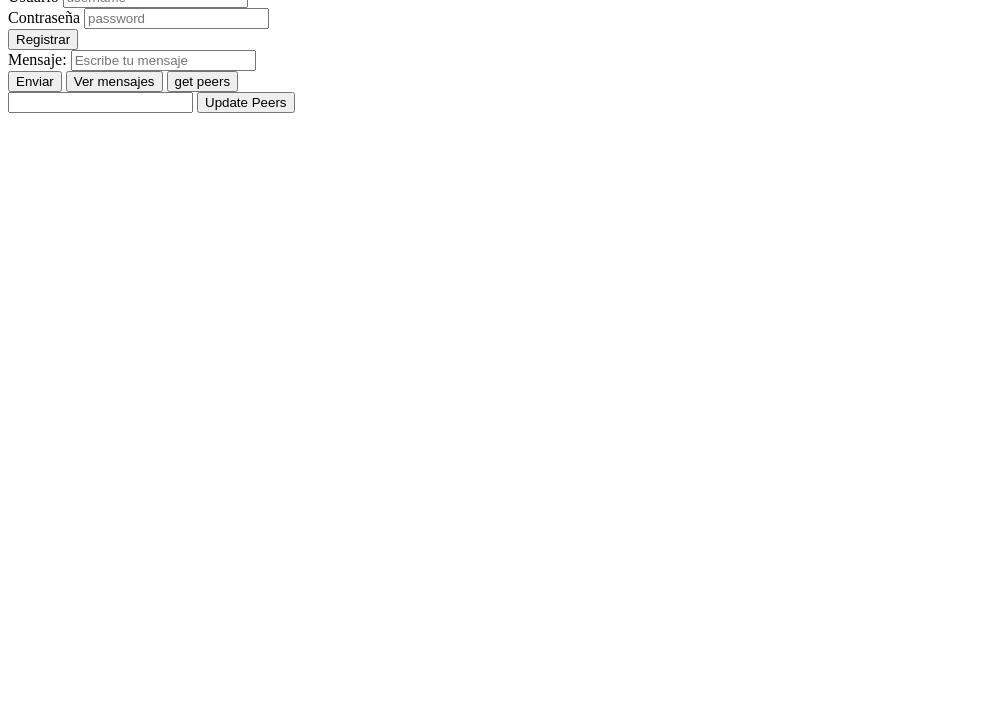
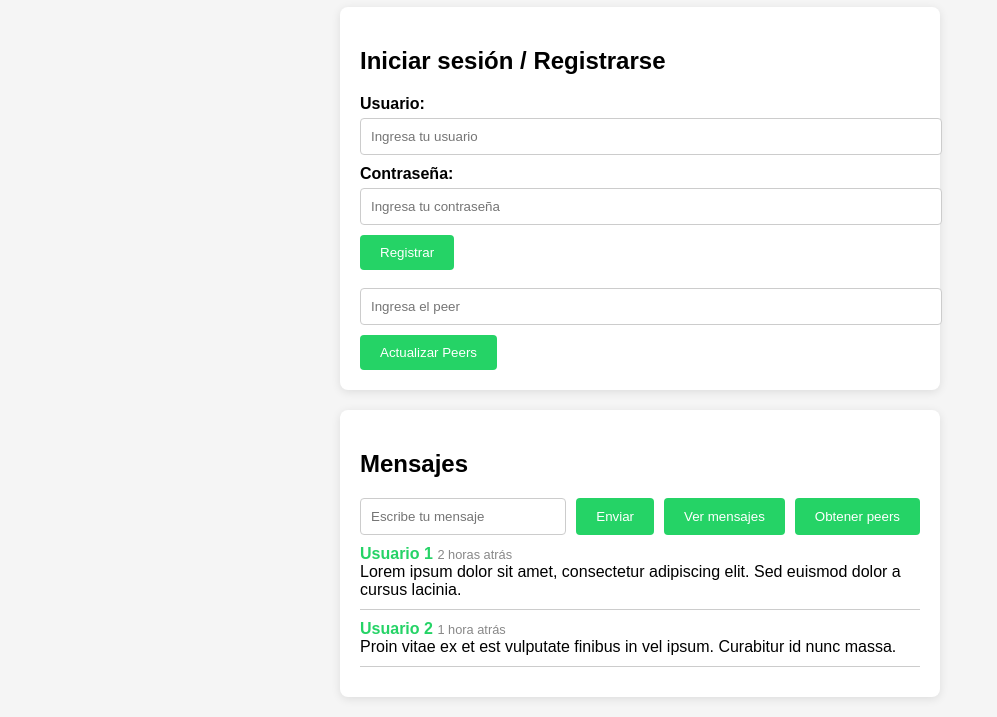
Before and after one commit to cchking/chatweb, a website: page index.html in a window 1280 px wide. Shown: the part 93-810 px from the top of the page, without its empty margins (0-997 px from the left). Drawn offline with Linux system fonts and the light colour scheme; a script that the page names is missing.

Commit message:
design xd

```diff
--- a/index.html
+++ b/index.html
@@ -3,14 +3,124 @@
 
 <head>
   <title>Mensajería P2P con Gun.js</title>
-  <!-- <script src="https://cdn.jsdelivr.net/npm/gun/gun.js"></script> -->
+  <script src="https://cdn.jsdelivr.net/npm/gun/gun.js"></script>
   <!-- <script src="https://cdn.jsdelivr.net/npm/gun/sea.js"></script> -->
-  <script src="node_modules/gun/gun.js"></script>
+  <!-- <script src="node_modules/gun/gun.js"></script> -->
+  <style>
+    body {
+      font-family: Arial, sans-serif;
+      margin: 0;
+      padding: 0;
+      background-color: #f5f5f5;
+    }
+
+    .container {
+      max-width: 600px;
+      margin: 0 auto;
+      padding: 20px;
+    }
+
+    h1 {
+      text-align: center;
+      color: #25D366;
+    }
+
+    .form-container {
+      background-color: #fff;
+      border-radius: 8px;
+      box-shadow: 0 2px 10px rgba(0, 0, 0, 0.1);
+      padding: 20px;
+      margin-bottom: 20px;
+    }
+
+    .form-container h2 {
+      margin-bottom: 20px;
+    }
+
+    .form-container label {
+      display: block;
+      margin-bottom: 5px;
+      font-weight: bold;
+    }
+
+    .form-container input[type="text"],
+    .form-container input[type="password"] {
+      width: 100%;
+      padding: 10px;
+      border-radius: 4px;
+      border: 1px solid #ccc;
+      margin-bottom: 10px;
+    }
+
+    .form-container button {
+      padding: 10px 20px;
+      background-color: #25D366;
+      color: #fff;
+      border: none;
+      border-radius: 4px;
+      cursor: pointer;
+    }
+
+    .message-container {
+      background-color: #fff;
+      border-radius: 8px;
+      box-shadow: 0 2px 10px rgba(0, 0, 0, 0.1);
+      padding: 20px;
+    }
+
+    .message-container h2 {
+      margin-bottom: 20px;
+    }
+
+    .message-input-container {
+      display: flex;
+      margin-bottom: 10px;
+    }
+
+    .message-input-container input[type="text"] {
+      flex: 1;
+      padding: 10px;
+      border-radius: 4px;
+      border: 1px solid #ccc;
+    }
+
+    .message-input-container button {
+      padding: 10px 20px;
+      background-color: #25D366;
+      color: #fff;
+      border: none;
+      border-radius: 4px;
+      margin-left: 10px;
+      cursor: pointer;
+    }
+
+    .message-list {
+      list-style-type: none;
+      padding: 0;
+      margin: 0;
+    }
+
+    .message-item {
+      margin-bottom: 10px;
+      padding-bottom: 10px;
+      border-bottom: 1px solid #ccc;
+    }
+
+    .message-item .username {
+      font-weight: bold;
+      color: #25D366;
+    }
+
+    .message-item .timestamp {
+      font-size: 0.8em;
+      color: #888;
+    }
+  </style>
   <script>
     // Conexión con el cliente-servidor inicial
 
     // Conexión con la base de datos Gun.js
-    const gun = Gun('http://192.168.1.201:8080/gun');
+    const gun = Gun('http://172.20.10.6:8080/gun');
     // const peerxd = {peers: ['http://localhost:3030/gun']}
     // gun.opt(peerxd)
 
@@ -68,27 +178,62 @@
 </head>
 
 <body>
+  <div class="container">
     <h1>Mensajería P2P con Gun.js</h1>
+
+    <div class="form-container">
+      <h2>Iniciar sesión / Registrarse</h2>
+      <form>
         <div>
-    <label for="username">Usuario</label>
-    <input type="text" id="username" placeholder="username">
+          <label for="username">Usuario:</label>
+          <input type="text" id="username" placeholder="Ingresa tu usuario">
         </div>
         <div>
-    <label for="password">Contraseña</label>
-    <input type="password" id="password" placeholder="password">
+          <label for="password">Contraseña:</label>
+          <input type="password" id="password" placeholder="Ingresa tu contraseña">
         </div>
+        <div>
           <button onclick="registerUser()">Registrar</button>
+        </div>
+      </form>
+      <br>
       <div>
-    <label for="message">Mensaje:</label>
+        <input type="text" name="peer" id="peer" placeholder="Ingresa el peer">
+        <button onclick="updatePeers()">Actualizar Peers</button>
+      </div>
+
+    </div>
+
+    <div class="message-container">
+      <h2>Mensajes</h2>
+
+      <div class="message-input-container">
         <input type="text" id="message" placeholder="Escribe tu mensaje">
-  </div>
         <button onclick="sendMessage()">Enviar</button>
         <button onclick="receiveMessages()">Ver mensajes</button>
-  <button onclick="getPeers()">get peers</button>
-
-  <div>
-    <input type="text" name="peer" id="peer">
-    <button onclick="updatePeers()">Update Peers</button>
+        <button onclick="getPeers()">Obtener peers</button>
+      </div>
+      <ul class="message-list">
+        <li class="message-item">
+          <div class="message">
+            <span class="username">Usuario 1</span>
+            <span class="timestamp">2 horas atrás</span>
+          </div>
+          <div class="message-content">
+            Lorem ipsum dolor sit amet, consectetur adipiscing elit. Sed euismod dolor a cursus lacinia.
+          </div>
+        </li>
+        <li class="message-item">
+          <div class="message">
+            <span class="username">Usuario 2</span>
+            <span class="timestamp">1 hora atrás</span>
+          </div>
+          <div class="message-content">
+            Proin vitae ex et est vulputate finibus in vel ipsum. Curabitur id nunc massa.
+          </div>
+        </li>
+      </ul>
+    </div>
   </div>
 </body>
 
```
Lines whose indentation alone changed are shown as unchanged.
